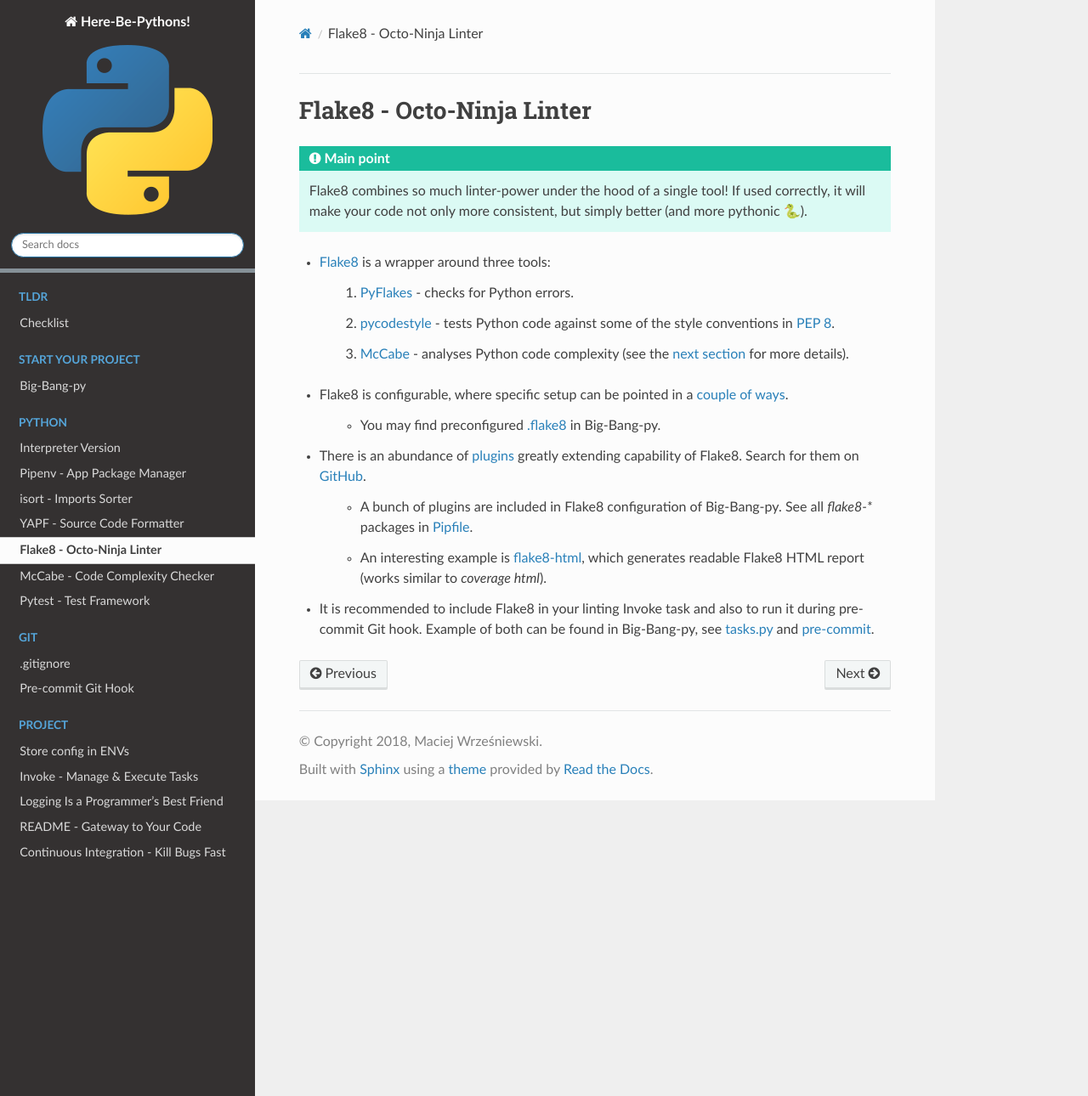
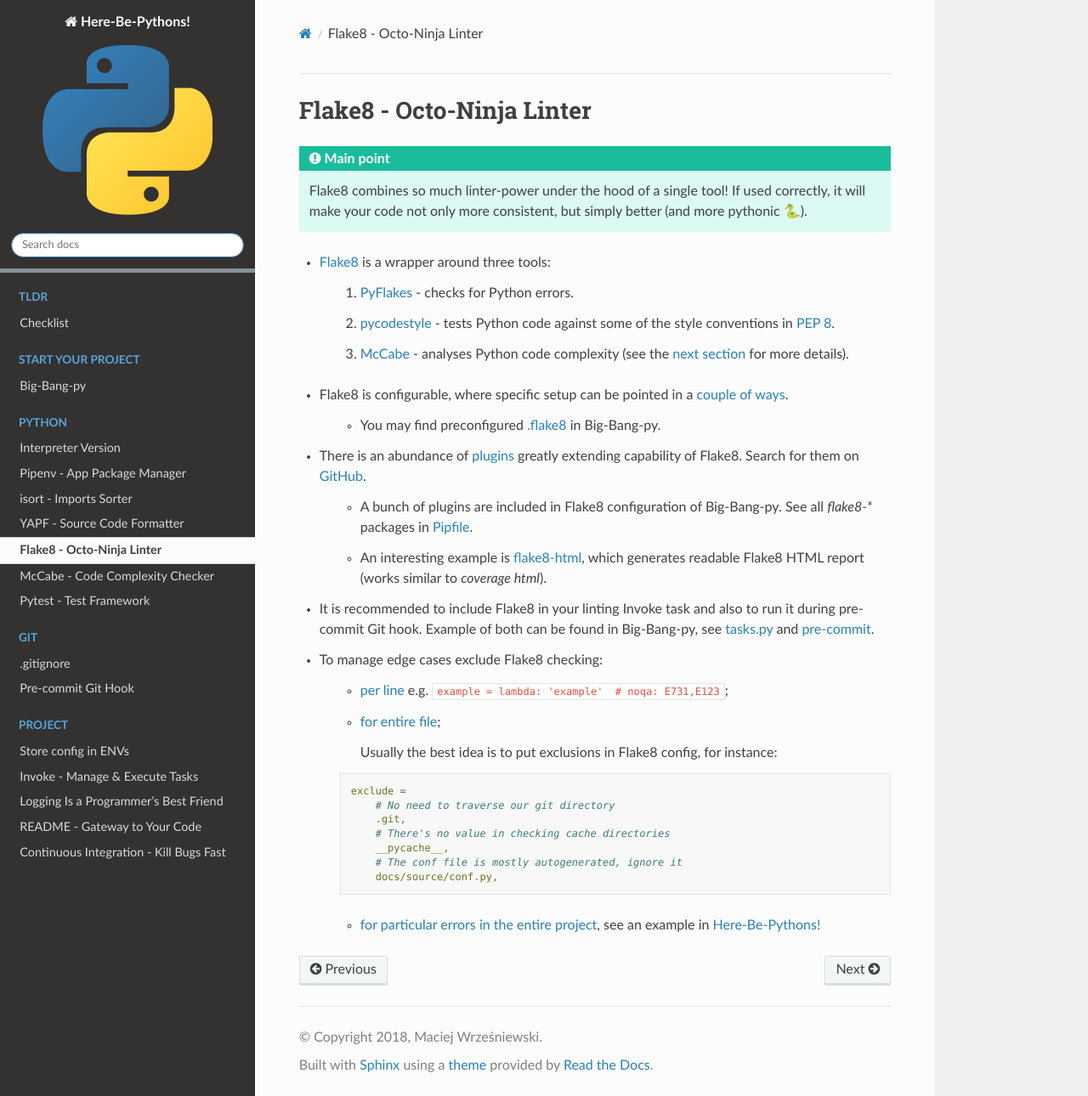
Before and after one commit to RTBHOUSE/here-be-pythons, a Sphinx documentation site: the page built from docs/source/python/flake8.rst, in a window 1280 px wide and 1290 px high. Shown: the whole window at 85% size. Built offline with Sphinx 7.4.7 and the Read the Docs theme 2.0.0, drawn with Linux system fonts in a browser that asks for light colours.

Commit message:
Add information about managing edge cases in Flake8

```diff
--- a/docs/source/project/invoke.rst
+++ b/docs/source/project/invoke.rst
@@ -19,7 +19,7 @@
 + Docstrings of functions implementing Invoke tasks are automatically formatted into a command line help:
 
 
-.. code-block:: txt
+.. code-block::
 
     >>> invoke --list
     Available tasks:
--- a/docs/source/python/flake8.rst
+++ b/docs/source/python/flake8.rst
@@ -28,3 +28,23 @@
     + An interesting example is `flake8-html <https://github.com/lordmauve/flake8-html>`_, which generates readable Flake8 HTML report (works similar to `coverage html`).
 
 + It is recommended to include Flake8 in your linting Invoke task and also to run it during pre-commit Git hook. Example of both can be found in Big-Bang-py, see `tasks.py <https://github.com/RTBHOUSE/big-bang-py/blob/master/%7B%7Bcookiecutter.project_dir%7D%7D/tasks.py#L54-L58>`_ and `pre-commit <https://github.com/RTBHOUSE/big-bang-py/blob/master/%7B%7Bcookiecutter.project_dir%7D%7D/hooks/pre-commit#L61-L77>`_.
+
++ To manage edge cases exclude Flake8 checking:
+
+    + `per line <http://flake8.pycqa.org/en/latest/user/violations.html#in-line-ignoring-errors>`_ e.g. ``example = lambda: 'example'  # noqa: E731,E123``;
+
+    + `for entire file <http://flake8.pycqa.org/en/latest/user/violations.html#ignoring-entire-files>`_;
+
+     Usually the best idea is to put exclusions in Flake8 config, for instance:
+
+    .. code-block:: ini
+
+        exclude =
+            # No need to traverse our git directory
+            .git,
+            # There's no value in checking cache directories
+            __pycache__,
+            # The conf file is mostly autogenerated, ignore it
+            docs/source/conf.py,
+
+    + `for particular errors in the entire project <http://flake8.pycqa.org/en/latest/user/configuration.html#project-configuration>`_, see an example in `Here-Be-Pythons! <https://github.com/RTBHOUSE/big-bang-py/blob/master/%7B%7Bcookiecutter.project_dir%7D%7D/.flake8#L2-L41>`_
```
